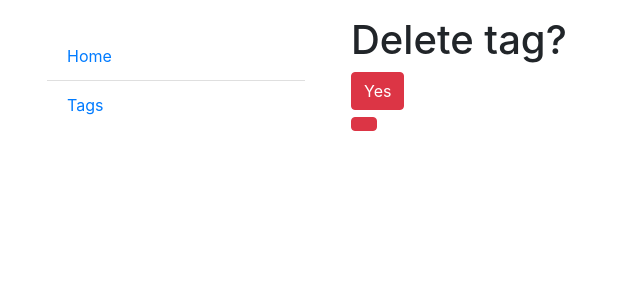
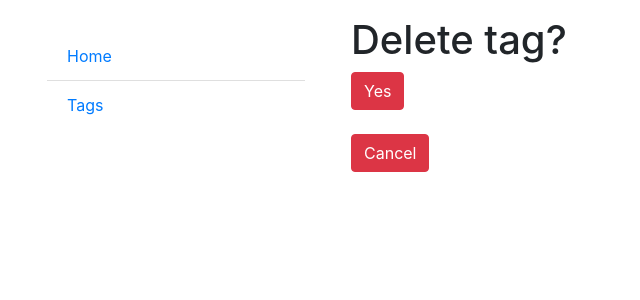
Before and after one commit to IlyaGrynyshyn/todo_list, a Django app: page /delete-tag/1/ in a window 1280 px wide. Shown: the top 300 px of the page, without its empty margins (0-640 px from the left). Run offline with Django 5.2, Linux system fonts and the light colour scheme; tables that the repository leaves empty hold one stand-in row (values such as "Sample post"); some libraries are stand-ins or nearby versions.

Commit message:
Add cancel button

```diff
--- a/templates/todo_app/tag_confirm_delete.html
+++ b/templates/todo_app/tag_confirm_delete.html
@@ -6,5 +6,6 @@
     {% csrf_token %}
     <input type='submit' value='Yes' class='btn btn-danger'>
   </form>
-  <a href="{% url "update-tag" product.id %}" class='btn btn-danger'> </a>
+  <br>
+  <a href="{% url "update-tag" tag.id %}" class='btn btn-danger'>Cancel</a>
 {% endblock %}
--- a/templates/todo_app/task_confirm_delete.html
+++ b/templates/todo_app/task_confirm_delete.html
@@ -4,7 +4,9 @@
   <h1>Delete task?</h1>
   <form action='' method='post'>
     {% csrf_token %}
-
     <input type='submit' value='Yes' class='btn btn-danger'>
   </form>
+  <br>
+  <a href="{% url "update-task" task.id %}" class='btn btn-danger'>Cancel</a>
+
 {% endblock %}
```
